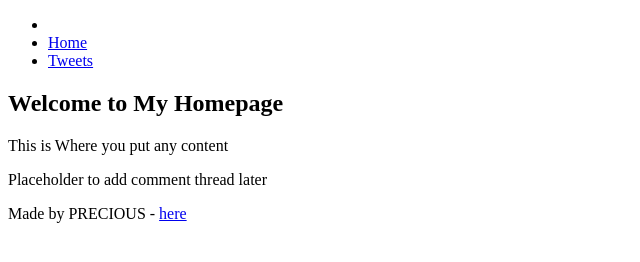
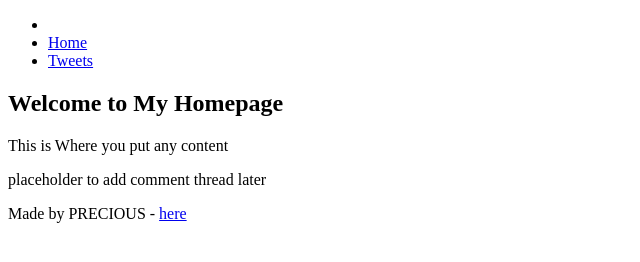
Before and after one commit to Preziosa7/My_First_Portfolio, a plain HTML site: page html_basic/index.html in a window 1280 px wide. Shown: the full height of the page, 0-640 px from the left. Drawn offline with Linux system fonts and the light colour scheme.

Commit message:
Added file

```diff
--- a/html_basic/index.html
+++ b/html_basic/index.html
@@ -23,7 +23,7 @@
         <p>This is Where you put any content</p>
    </article>
    <aside>
-        <p>Placeholder to add comment thread later</p>
+        <p>placeholder to add comment thread later</p>
     </aside>
   </main>
 
```
